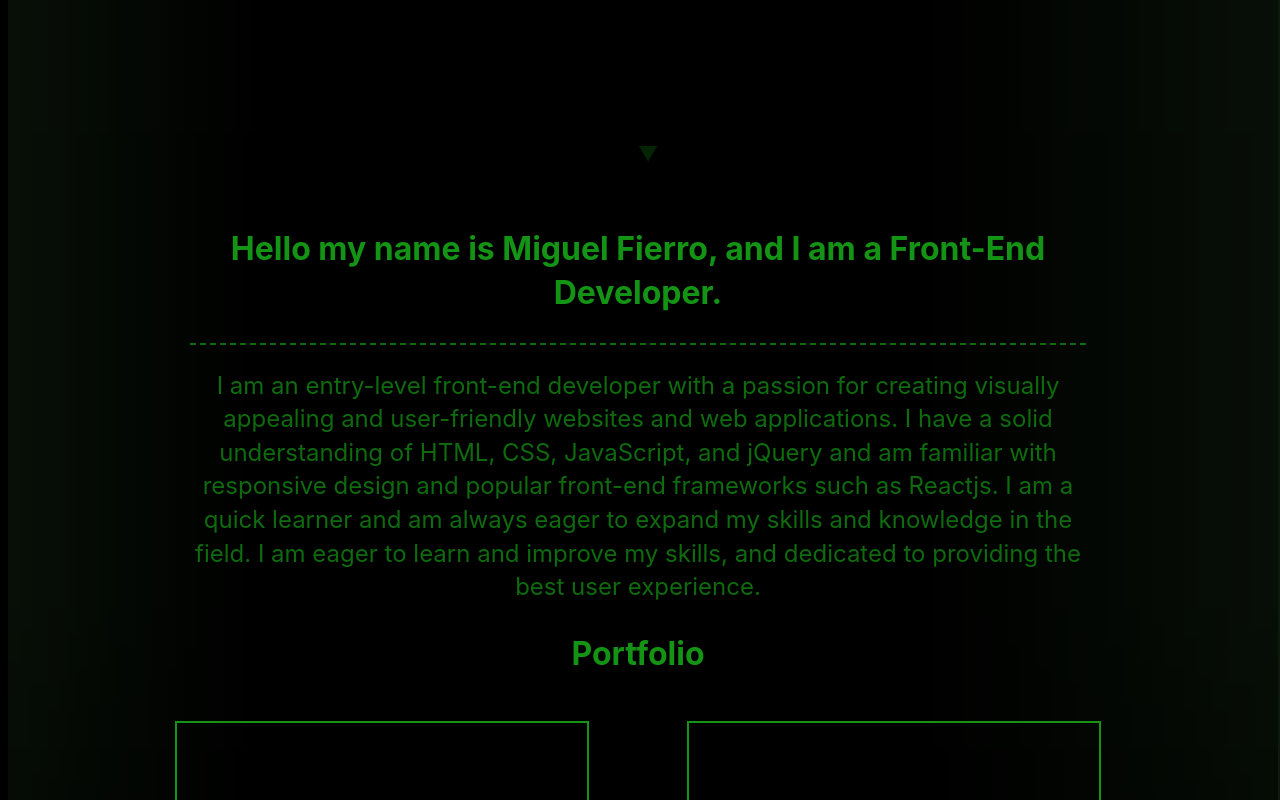
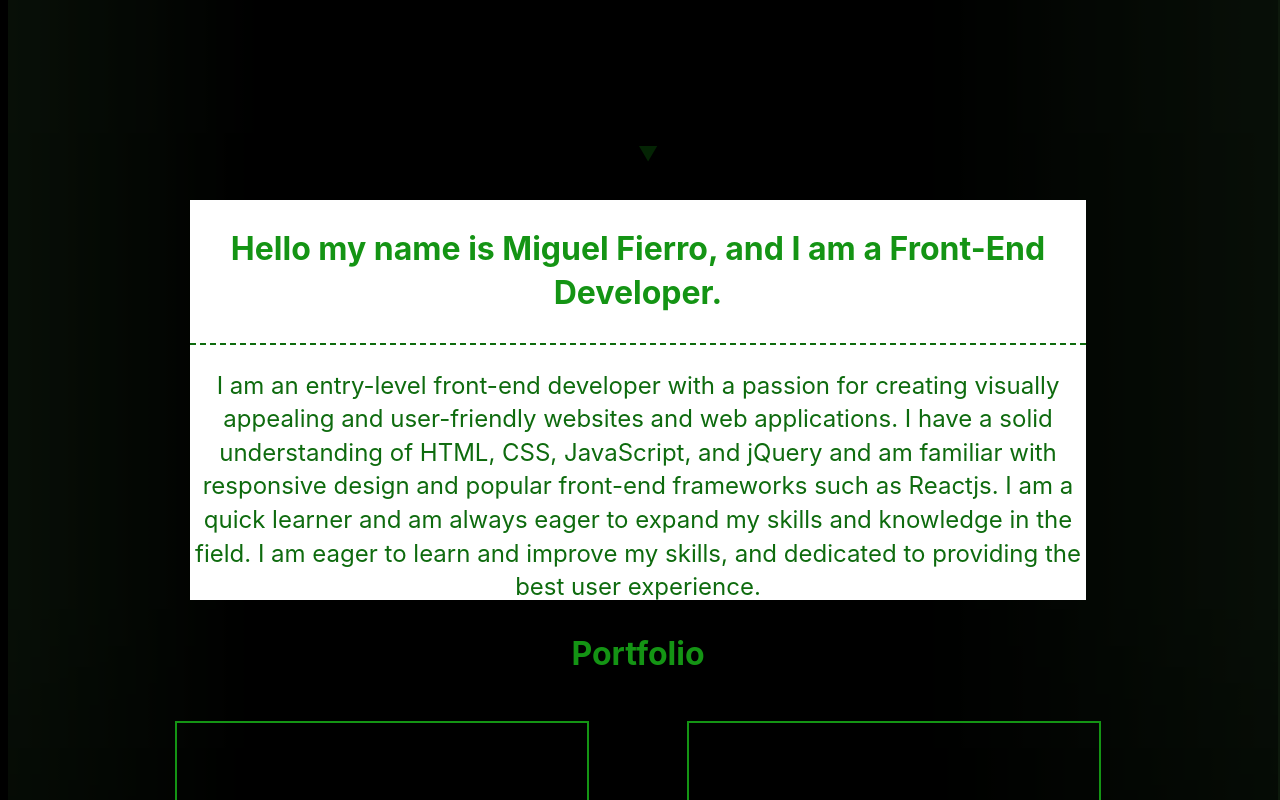
Before and after one commit to Mike-is-coding/Mike-is-coding.github.io, a React (Create React App) app: page / in a window 1280 px wide. Shown: the part 630-1430 px from the top of the page. Built offline with nearby package versions, Linux system fonts and the light colour scheme.

Commit message:
Added smooth scrolling

```diff
--- a/public/index.html
+++ b/public/index.html
@@ -29,6 +29,10 @@
   </head>
   <body>
     <noscript>You need to enable JavaScript to run this app.</noscript>
+    <a id="welcome-scroll"></a>
+    <a id="about-scroll"></a>
+    <a id="portfolio-scroll"></a>
+    <a id="contact-scroll"></a>
     <div id="root"></div>
     <!--
       This HTML file is a template.
--- a/src/App.js
+++ b/src/App.js
@@ -27,13 +27,13 @@ function App() {
                   <a className="home" href="#welcome-section">Home</a>
                 </li>
                 <li>
-                  <a className="about" href="#about-me" id="about">About</a>
+                  <a className="about" href="#about-me">About</a>
                 </li>
                 <li>
-                  <a className="portfolio" href="#portfolio" id="portfolio">Portfolio</a>
+                  <a className="portfolio" href="#portfolio">Portfolio</a>
                 </li>
                 <li>
-                  <a className="contact" href="#contact" id="contact">Contact</a>
+                  <a className="contact" href="#contact">Contact</a>
                 </li>
               </div>
             </div>
@@ -41,7 +41,7 @@ function App() {
         </nav>
 
         {/* || Welcome Section */}
-        <section className="panel" id="welcome-section">
+        <section id="welcome-section">
           <div className="welcome-container">
             <h1 className="welcome-text">Hey I'm Miguel</h1>
           </div>
@@ -59,7 +59,7 @@ function App() {
         </section>
 
         {/* || About Me Section */}
-        <section className="panel about-me" id="about-me">
+        <section className="about-me" id="about-me">
           <div className="about-me-container">
             <div className="about-me-text">
               <h2>
@@ -76,7 +76,7 @@ function App() {
         </section>
 
         {/* || Projects Section */}
-        <section className="panel projects-section" id="portfolio">
+        <section className="projects-section" id="portfolio">
           <h2>Portfolio</h2>
           <div className="projects-section-container">
             <div className="project"></div>
@@ -89,7 +89,7 @@ function App() {
         </section>
 
         {/* || Contact Section */}
-        <section id="contact" className="panel contact-section">
+        <section id="contact" className="contact-section">
           <div className="contact-section-header">
             <h2 className="contact-title"> Lets Work Together...</h2>
           </div>
--- a/src/index.css
+++ b/src/index.css
@@ -97,6 +97,10 @@
   }
 }
 /* Default page css */
+html {
+  scroll-behavior: smooth;
+}
+
 body {
   font-family: "Poppins", sans-serif;
   font-size: 1.8rem;
@@ -171,18 +175,6 @@ a {
 }
 
 /* Scrolling */
-.panel {
-  transition: transform 0.6s ease-in-out;
-}
-
-a[id=welcome]:target ~ #welcome-section section.panel {
-  transform: translateY(0px);
-}
-
-a[id=about]:target ~ #about-me section.panel {
-  transform: translateY(-200px);
-}
-
 /* Specific css */
 .background {
   height: 2000px;
@@ -400,6 +392,7 @@ a[id=about]:target ~ #about-me section.panel {
   overflow-x: clip;
   background: rgba(0, 0, 0, 0.4);
   margin-top: -20px;
+  scroll-margin-top: 50px;
 }
 
 .welcome-container {
@@ -459,7 +452,7 @@ a[id=about]:target ~ #about-me section.panel {
 .about-me {
   position: relative;
   top: 0;
-  width: 100vw;
+  width: 100%;
   height: -webkit-fit-content;
   height: -moz-fit-content;
   height: fit-content;
@@ -468,6 +461,7 @@ a[id=about]:target ~ #about-me section.panel {
   justify-content: center;
   align-items: center;
   z-index: 5;
+  scroll-margin-top: 50px;
 }
 
 .about-me-text {
@@ -476,6 +470,7 @@ a[id=about]:target ~ #about-me section.panel {
   height: 400px;
   text-align: center;
   white-space: pre-line;
+  background: white;
 }
 
 .about-me-text > p {
@@ -501,6 +496,7 @@ hr.dashed {
   position: relative;
   top: 0;
   z-index: 5;
+  scroll-margin-top: 50px;
 }
 
 .projects-section-container {
@@ -531,6 +527,7 @@ hr.dashed {
   height: 500px;
   background: #000000;
   margin-bottom: -10px;
+  scroll-margin-top: 50px;
 }
 
 .contact-title {
--- a/src/index.scss
+++ b/src/index.scss
@@ -246,6 +246,10 @@ $trans-gradient-black: linear-gradient(to top, #000000 0%, rgb(0, 0, 0, 0.4) 100
 }
 
 /* Default page css */
+html {
+  scroll-behavior: smooth;
+}
+
 body {
   font-family: "Poppins", sans-serif;
   font-size: 1.8rem;
@@ -324,20 +328,32 @@ a {
 }
 
 /* Scrolling */
-.panel {
-  -webkit-transition: -webkit-transform 0.6s ease-in-out;
-  transition: transform 0.6s ease-in-out;
-}
+// .panel {
+//   width: 100%;
+//   height: 500px;
+//   z-index:0;
+//   -webkit-transform: translateZ( 0 );
+//   transform: translateZ( 0 );
+//   -webkit-transition: -webkit-transform 0.6s ease-in-out;
+//   transition: transform 0.6s ease-in-out;
+//   -webkit-backface-visibility: hidden;
+//   backface-visibility: hidden;
+// }
 
-a[ id="welcome"]:target ~ #welcome-section section.panel {
-  -webkit-transform: translateY( 0px);
-  transform: translateY( 0px );
-}
+// a[ id= "welcome-scroll" ]:target ~ #welcome-section div.panel {
+//   -webkit-transform: translateY( 0px);
+//   transform: translateY( 0px );
+// }
 
-a[ id="about"]:target ~ #about-me section.panel {
-  -webkit-transform: translateY( -200px);
-  transform: translateY( -200px );
-}
+// a[ id= "about-scroll" ]:target ~ #about-me div.panel {
+//   -webkit-transform: translateY( -200px);
+//   transform: translateY( -200px );
+// }
+
+// a[ id= "portfolio" ]:target ~ #portfolio section.panel {
+//   -webkit-transform: translateY( -400px);
+//   transform: translateY( -400px );
+// }
 
 /* Specific css */
 
@@ -549,6 +565,7 @@ a[ id="about"]:target ~ #about-me section.panel {
   overflow-x: clip;
   background: $trans-black;
   margin-top: -20px;
+  scroll-margin-top: 50px;
 }
 
 .welcome-container {
@@ -609,13 +626,14 @@ a[ id="about"]:target ~ #about-me section.panel {
 .about-me {
   position: relative;
   top: 0;
-  width: 100vw;
+  width: 100%;
   height: fit-content;
   background: $trans-black;
   display: flex;
   justify-content: center;
   align-items: center;
   z-index: 5;
+  scroll-margin-top: 50px;
 }
 
 .about-me-text {
@@ -624,6 +642,7 @@ a[ id="about"]:target ~ #about-me section.panel {
   height: 400px;
   text-align: center;
   white-space: pre-line;
+  background: white;
 }
 
 .about-me-text > p {
@@ -648,6 +667,7 @@ hr.dashed {
   position: relative;
   top: 0;
   z-index: 5;
+  scroll-margin-top: 50px;
 }
 
 .projects-section-container {
@@ -681,6 +701,7 @@ hr.dashed {
   height: 500px;
   background: $black;
   margin-bottom: -10px;
+  scroll-margin-top: 50px;
 }
 
 .contact-title {
```
Also changed, not shown: 1 other file (tests, documents, lock files or other folders).
